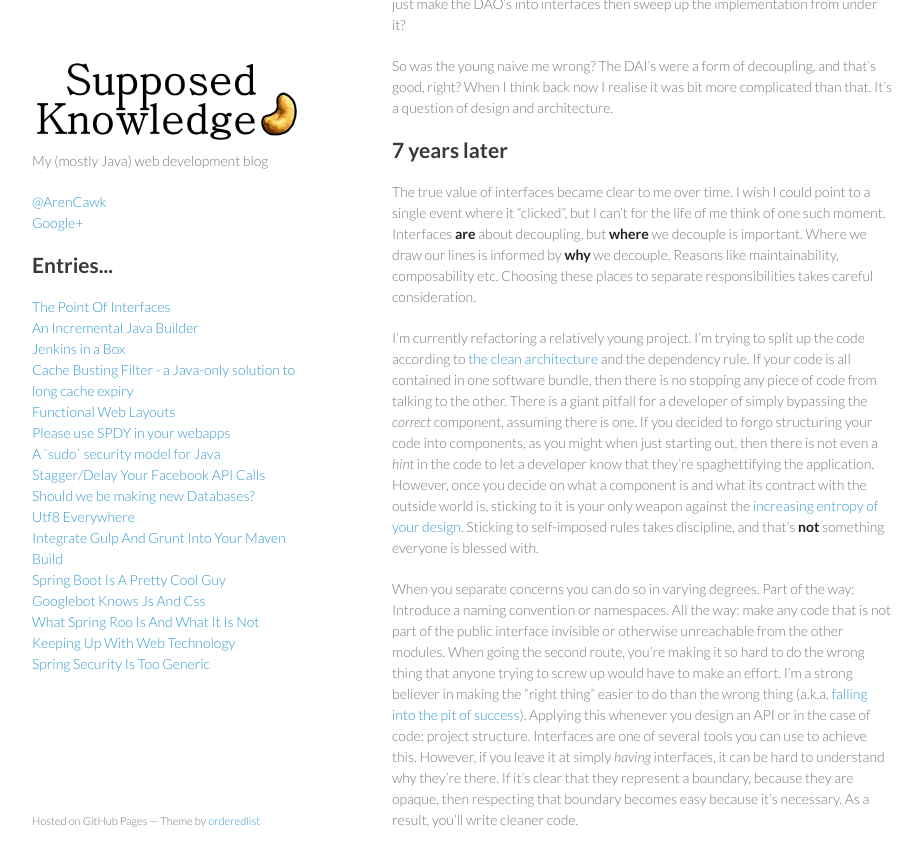
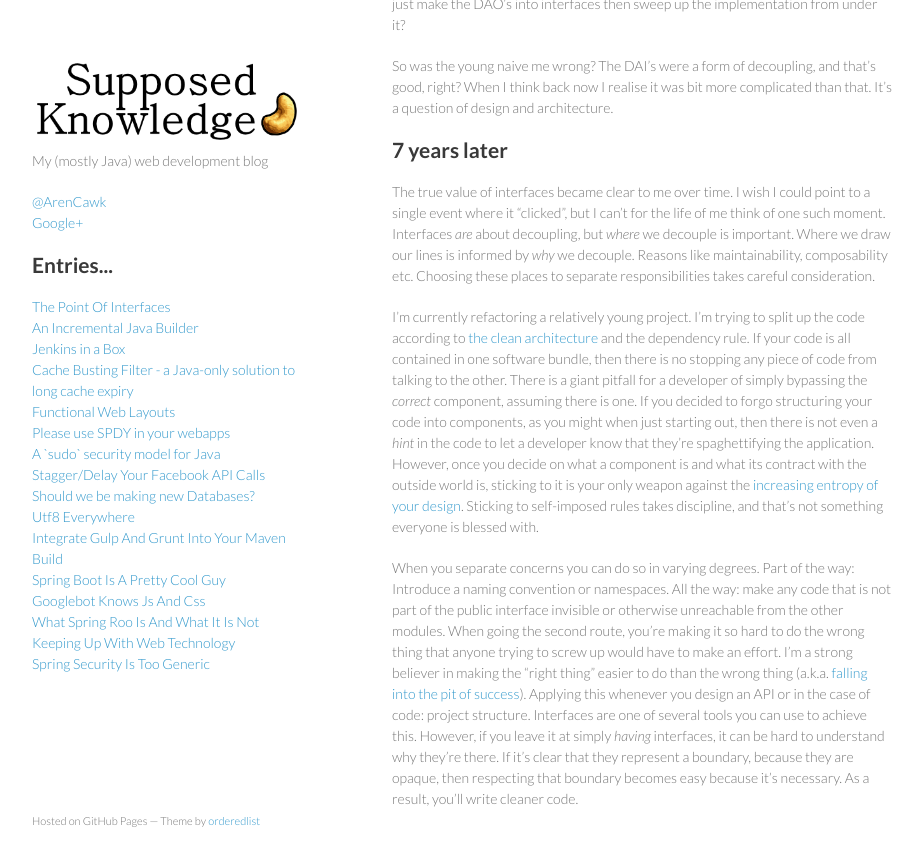
Before and after one commit to arienkock/arienkock.github.io, a Jekyll site: the page built from _posts/2015-06-25-the-point-of-interfaces.md, in a window 1280 px wide and 900 px high, scrolled down 805 px. Shown: the top 867 px of the window, without its empty margins (178-1101 px from the left). Built offline with Jekyll 4.4.1, drawn with Linux system fonts in a browser that asks for light colours; Markdown is read by kramdown in place of the engine named in the settings.

```diff
--- a/_posts/2015-06-25-the-point-of-interfaces.md
+++ b/_posts/2015-06-25-the-point-of-interfaces.md
@@ -2,6 +2,7 @@
 published: true
 layout: post
 ---
+
 
 
 
@@ -18,8 +19,8 @@ I wasn't satisfied with that! We were not exercising any constraint while changi
 So was the young naive me wrong? The DAI's were a form of decoupling, and that's good, right? When I think back now I realise it was bit more complicated than that. It's a question of design and architecture.
 
 ## 7 years later
-The true value of interfaces became clear to me over time. I wish I could point to a single event where it "clicked", but I can't for the life of me think of one such moment. Interfaces **are** about decoupling, but **where** we decouple is important. Where we draw our lines is informed by **why** we decouple. Reasons like maintainability, composability etc. Choosing these places to separate responsibilities takes careful consideration.
+The true value of interfaces became clear to me over time. I wish I could point to a single event where it "clicked", but I can't for the life of me think of one such moment. Interfaces *are* about decoupling, but *where* we decouple is important. Where we draw our lines is informed by *why* we decouple. Reasons like maintainability, composability etc. Choosing these places to separate responsibilities takes careful consideration.
 
-I'm currently refactoring a relatively young project. I'm trying to split up the code according to [the clean architecture](https://blog.8thlight.com/uncle-bob/2012/08/13/the-clean-architecture.html) and the dependency rule. If your code is all contained in one software bundle, then there is no stopping any piece of code from talking to the other. There is a giant pitfall for a developer of simply bypassing the *correct* component, assuming there is one. If you decided to forgo structuring your code into components, as you might when just starting out, then there is not even a *hint* in the code to let a developer know that they're spaghettifying the application. However, once you decide on what a component is and what its contract with the outside world is, sticking to it is your only weapon against the [increasing entropy of your design](http://martinfowler.com/articles/designDead.html). Sticking to self-imposed rules takes discipline, and that's **not** something everyone is blessed with.
+I'm currently refactoring a relatively young project. I'm trying to split up the code according to [the clean architecture](https://blog.8thlight.com/uncle-bob/2012/08/13/the-clean-architecture.html) and the dependency rule. If your code is all contained in one software bundle, then there is no stopping any piece of code from talking to the other. There is a giant pitfall for a developer of simply bypassing the *correct* component, assuming there is one. If you decided to forgo structuring your code into components, as you might when just starting out, then there is not even a *hint* in the code to let a developer know that they're spaghettifying the application. However, once you decide on what a component is and what its contract with the outside world is, sticking to it is your only weapon against the [increasing entropy of your design](http://martinfowler.com/articles/designDead.html). Sticking to self-imposed rules takes discipline, and that's not something everyone is blessed with.
 
 When you separate concerns you can do so in varying degrees. Part of the way: Introduce a naming convention or namespaces. All the way: make any code that is not part of the public interface invisible or otherwise unreachable from the other modules. When going the second route, you're making it so hard to do the wrong thing that anyone trying to screw up would have to make an effort. I'm a strong believer in making the "right thing" easier to do than the wrong thing (a.k.a. [falling into the pit of success](http://blog.codinghorror.com/falling-into-the-pit-of-success/)). Applying this whenever you design an API or in the case of code: project structure. Interfaces are one of several tools you can use to achieve this. However, if you leave it at simply *having* interfaces, it can be hard to understand why they're there. If it's clear that they represent a boundary, because they are opaque, then respecting that boundary becomes easy because it's necessary. As a result, you'll write cleaner code.
```
